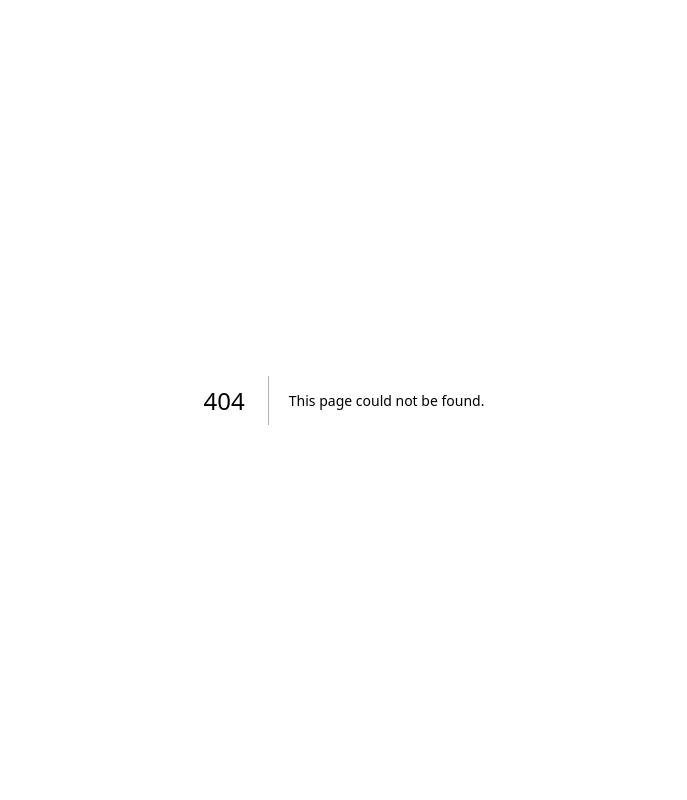
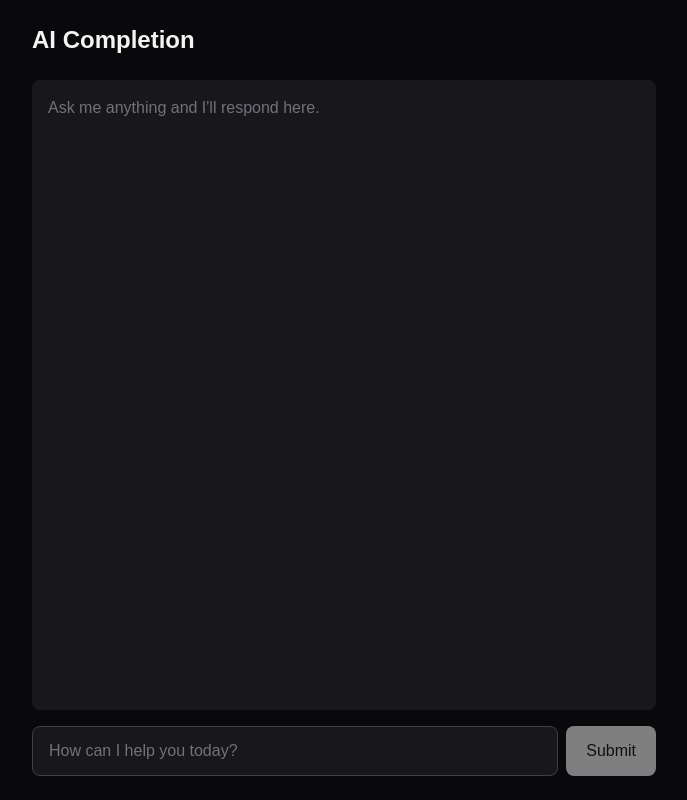
Before and after one commit to Royakash2/ai-sdk-basics, a Next.js app: page /ui/completion in a window 1280 px wide. Before the commit this address had no page. Shown: the whole page, without its empty margins (296-983 px from the left). Built offline with nearby package versions, Linux system fonts and the light colour scheme.

Commit message:
feat: add AI completion UI with Gemini provider
- Add /api/completion route accepting user prompt
- Add completion page with Tailwind chat UI and loading states

```diff
--- a/package.json
+++ b/package.json
@@ -9,7 +9,7 @@
     "lint": "eslint"
   },
   "dependencies": {
-    "@ai-sdk/deepseek": "^3.0.19",
+    "@ai-sdk/google": "^4.0.31",
     "@ai-sdk/react": "^4.0.51",
     "ai": "^7.0.48",
     "next": "^16.2.12",
--- /dev/null
+++ b/src/app/api/completion/route.ts
@@ -0,0 +1,15 @@
+import { generateText } from "ai";
+import { google } from "@ai-sdk/google";
+
+export async function POST(req: Request) {
+    const { prompt } = await req.json();
+
+    const { text } = await generateText({
+        model: google("gemini-2.5-flash"),
+        prompt: prompt,
+    })
+
+    return Response.json({
+        text
+    })
+}
--- /dev/null
+++ b/src/app/ui/completion/page.tsx
@@ -0,0 +1,69 @@
+"use client";
+
+import { useState } from "react";
+
+export default function Completion() {
+    const [prompt, setPrompt] = useState("");
+    const [completion, setCompletion] = useState("");
+    const [isLoading, setIsLoading] = useState(false);
+
+    async function handleSubmit(e: React.FormEvent) {
+        e.preventDefault();
+        if (!prompt.trim()) return;
+
+        setIsLoading(true);
+        setCompletion("");
+
+        try {
+            const res = await fetch("/api/completion", {
+                method: "POST",
+                headers: { "Content-Type": "application/json" },
+                body: JSON.stringify({ prompt }),
+            });
+            const data = await res.json();
+            setCompletion(data.text);
+        } catch (error) {
+            console.error(error);
+            setCompletion("Something went wrong. Try again.");
+        } finally {
+            setIsLoading(false);
+        }
+    }
+
+    return (
+        <div className="flex flex-col min-h-screen bg-zinc-950 text-zinc-100">
+            <main className="flex-1 w-full max-w-2xl mx-auto flex flex-col p-6">
+                <h1 className="text-2xl font-semibold mb-6">AI Completion</h1>
+
+                <div className="flex-1 rounded-lg bg-zinc-900 p-4 mb-4 overflow-y-auto min-h-64">
+                    {isLoading ? (
+                        <p className="text-zinc-400 animate-pulse">Thinking...</p>
+                    ) : completion ? (
+                        <p className="whitespace-pre-wrap leading-7">{completion}</p>
+                    ) : (
+                        <p className="text-zinc-500">
+                            Ask me anything and I&apos;ll respond here.
+                        </p>
+                    )}
+                </div>
+
+                <form onSubmit={handleSubmit} className="flex gap-2">
+                    <input
+                        type="text"
+                        value={prompt}
+                        onChange={(e) => setPrompt(e.target.value)}
+                        placeholder="How can I help you today?"
+                        className="flex-1 rounded-lg bg-zinc-900 border border-zinc-700 px-4 py-3 text-zinc-100 placeholder-zinc-500 focus:outline-none focus:ring-2 focus:ring-zinc-500"
+                    />
+                    <button
+                        type="submit"
+                        disabled={isLoading || !prompt.trim()}
+                        className="rounded-lg bg-zinc-100 px-5 py-3 font-medium text-zinc-900 transition-colors hover:bg-zinc-300 disabled:opacity-50 disabled:cursor-not-allowed"
+                    >
+                        Submit
+                    </button>
+                </form>
+            </main>
+        </div>
+    );
+}
```
Also changed, not shown: 1 other file (tests, documents, lock files or other folders).
